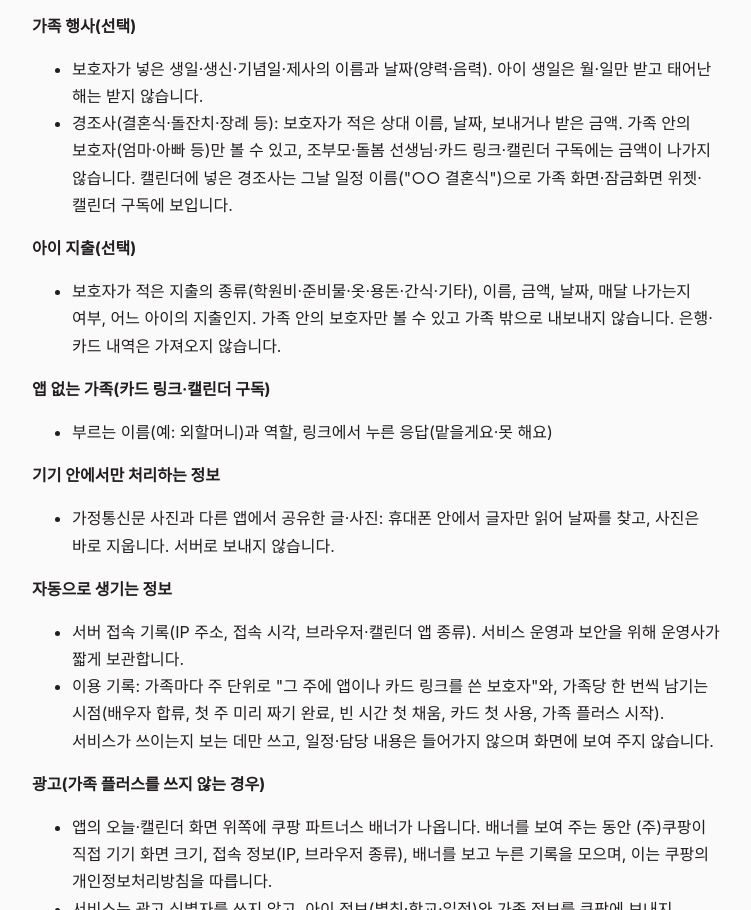
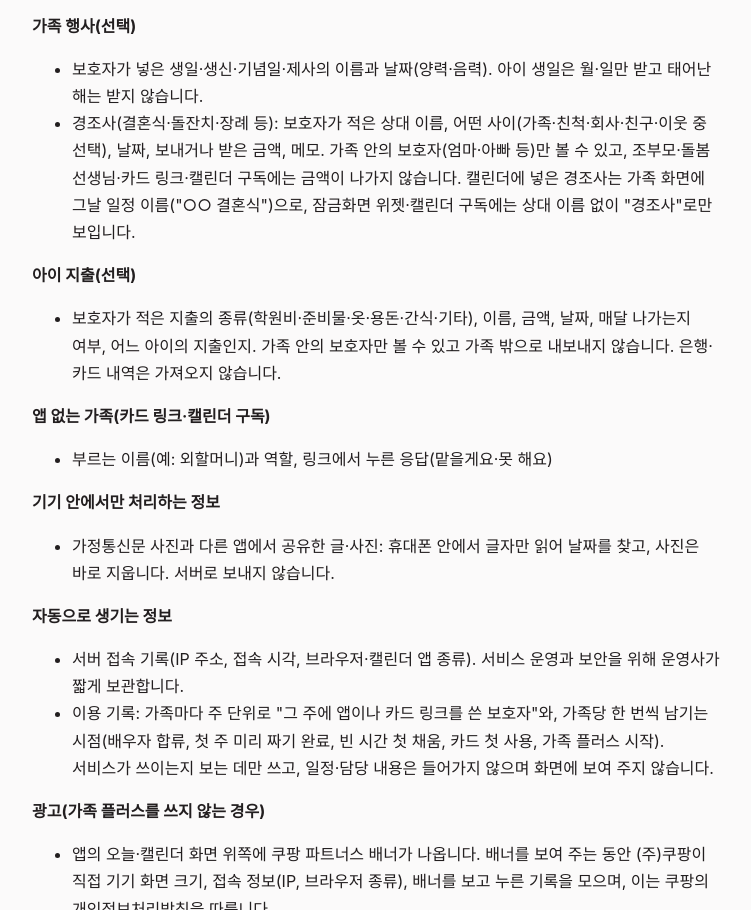
Before and after one commit to humsleep/apps, a plain HTML site: page teumteum/privacy/index.html in a window 1280 px wide. Shown: the part 984-1894 px from the top of the page, without its empty margins (264-1015 px from the left). Drawn offline with Linux system fonts and the light colour scheme.

Commit message:
teumteum privacy: gift relation and memo, lock screen shows kind only

```diff
--- a/teumteum/privacy/index.html
+++ b/teumteum/privacy/index.html
@@ -41,7 +41,7 @@
 <p><strong>가족 행사(선택)</strong></p>
 <ul>
   <li>보호자가 넣은 생일·생신·기념일·제사의 이름과 날짜(양력·음력). 아이 생일은 월·일만 받고 태어난 해는 받지 않습니다.</li>
-  <li>경조사(결혼식·돌잔치·장례 등): 보호자가 적은 상대 이름, 날짜, 보내거나 받은 금액. 가족 안의 보호자(엄마·아빠 등)만 볼 수 있고, 조부모·돌봄 선생님·카드 링크·캘린더 구독에는 금액이 나가지 않습니다. 캘린더에 넣은 경조사는 그날 일정 이름("○○ 결혼식")으로 가족 화면·잠금화면 위젯·캘린더 구독에 보입니다.</li>
+  <li>경조사(결혼식·돌잔치·장례 등): 보호자가 적은 상대 이름, 어떤 사이(가족·친척·회사·친구·이웃 중 선택), 날짜, 보내거나 받은 금액, 메모. 가족 안의 보호자(엄마·아빠 등)만 볼 수 있고, 조부모·돌봄 선생님·카드 링크·캘린더 구독에는 금액이 나가지 않습니다. 캘린더에 넣은 경조사는 가족 화면에 그날 일정 이름("○○ 결혼식")으로, 잠금화면 위젯·캘린더 구독에는 상대 이름 없이 "경조사"로만 보입니다.</li>
 </ul>
 <p><strong>아이 지출(선택)</strong></p>
 <ul>
```
